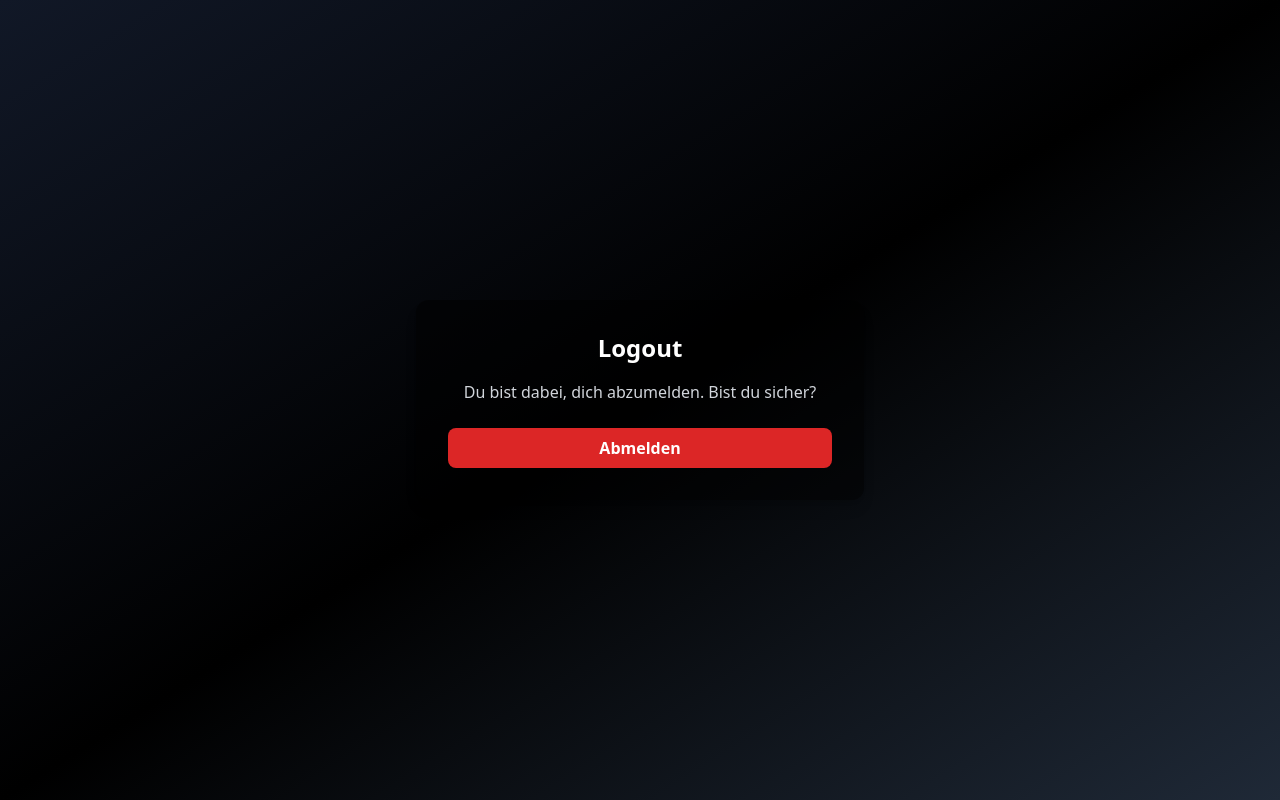
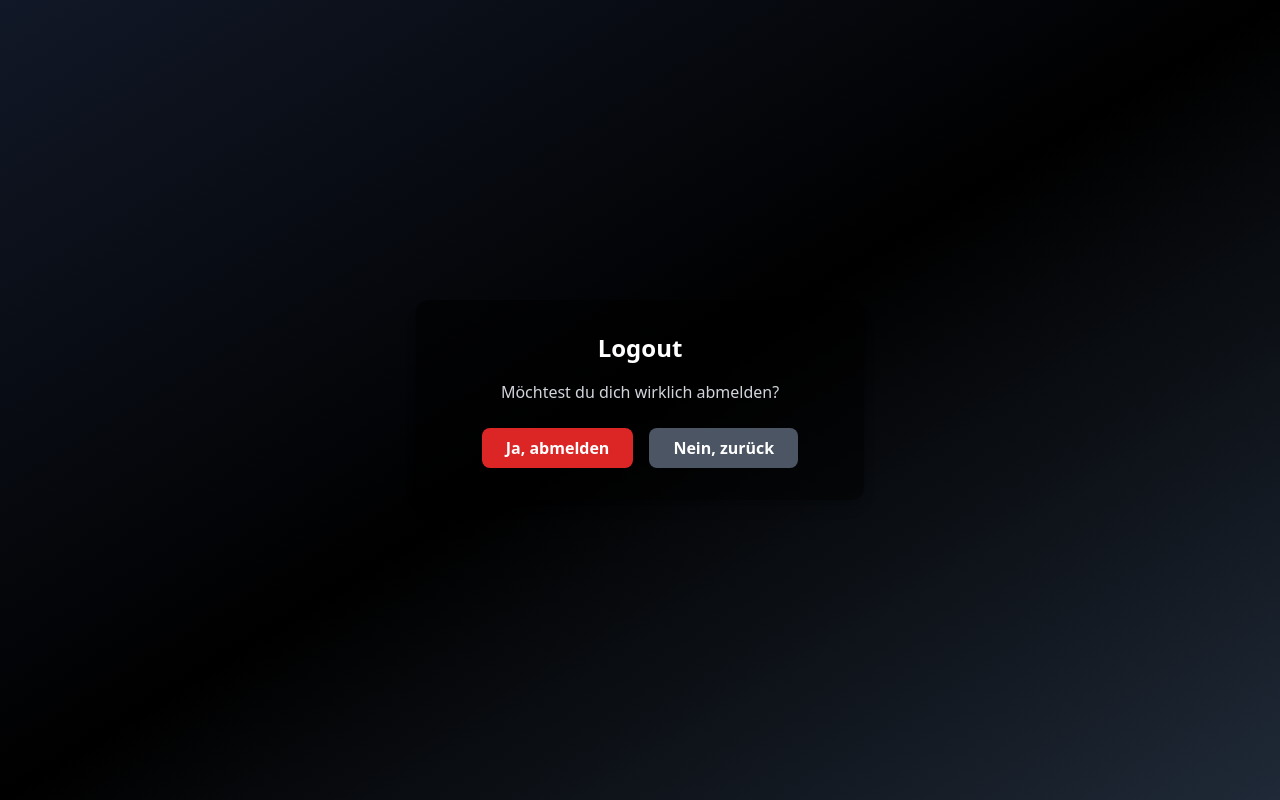
Before and after one commit to MarcDU1973/habit-tracker-delphine, a Next.js app: page /logout in a window 1280 px wide. Built offline with nearby package versions, Linux system fonts and the light colour scheme.

Commit message:
incl. Login gegen Users

```diff
--- a/app/(protected)/layout.tsx
+++ b/app/(protected)/layout.tsx
@@ -11,10 +11,25 @@ export default async function ProtectedLayout({ children }: { children: React.Re
   }
 
   return (
-    <section className="min-h-screen bg-gray-900 text-white">
-      <header className="p-4 flex justify-between items-center bg-black/40">
-        <h1 className="font-bold">Habit App</h1>
-        {/* Variante 2: Link zur Logout-Seite */}
+    <section className="min-h-screen bg-gradient-to-br from-sky-200 via-sky-500 to-sky-700 text-white">
+      <header className="p-4 flex justify-between items-center bg-black/40 backdrop-blur">
+        {/* Navigation links oben links */}
+        <nav className="flex gap-6">
+          <Link href="/" className="hover:text-yellow-300 font-semibold">
+            Dashboard
+          </Link>
+          <Link href="/schwimmer" className="hover:text-yellow-300 font-semibold">
+            Schwimmer
+          </Link>
+          <Link href="/habits" className="hover:text-yellow-300 font-semibold">
+            Habits
+          </Link>
+        </nav>
+
+        {/* App-Titel mittig */}
+        <h1 className="font-bold text-lg">Habit App</h1>
+
+        {/* Logout rechts */}
         <Link
           href="/logout"
           className="bg-red-600 px-4 py-2 rounded hover:bg-red-700"
@@ -22,6 +37,7 @@ export default async function ProtectedLayout({ children }: { children: React.Re
           Logout
         </Link>
       </header>
+
       <main className="p-8">{children}</main>
     </section>
   )
--- a/app/api/login/route.ts
+++ b/app/api/login/route.ts
@@ -7,10 +7,16 @@ export async function POST(request: Request) {
 
   // Direkt den passenden Benutzer holen
   const { data: user, error } = await supabase
-    .from("login")
+    .from("users")
     .select("*")
     .eq("username", cleanUsername)
     .single() // liefert direkt ein Objekt statt Array
+
+    console.log("Supabase result:", { user, error })
+    if (error) {
+      return NextResponse.json({ error: "User nicht gefunden" }, { status: 401 })
+    }
+
 
   if (error || !user) {
     return NextResponse.json({ error: "User nicht gefunden" }, { status: 401 })
--- a/app/api/logout/route.ts
+++ b/app/api/logout/route.ts
@@ -2,7 +2,10 @@ import { NextResponse } from "next/server"
 
 export async function POST() {
   const response = NextResponse.json({ success: true })
-  // Cookie löschen
-  response.cookies.set("user", "", { maxAge: 0, path: "/" })
+  response.cookies.set("user", "", {
+    httpOnly: true,
+    path: "/",
+    maxAge: 0,
+  })
   return response
 }
--- a/app/login/page.tsx
+++ b/app/login/page.tsx
@@ -1,9 +1,13 @@
 "use client"
 
 import { useState } from "react"
+import { useRouter } from "next/navigation"
+
 
 export default function LoginPage() {
   const [username, setUsername] = useState("")
+  const router = useRouter()
+
 
   async function handleLogin(e: React.FormEvent) {
     e.preventDefault()
@@ -15,8 +19,9 @@ export default function LoginPage() {
     })
 
     if (res.ok) {
-      // Weiterleitung zur Habit-Seite
-      window.location.href = "/habit"
+   // ✅ Weiterleitung nach erfolgreichem Login
+   router.push("/habit")
+
     } else {
       alert("Login fehlgeschlagen")
     }
--- a/app/logout/page.tsx
+++ b/app/logout/page.tsx
@@ -14,15 +14,21 @@ export default function LogoutPage() {
     <main className="min-h-screen flex items-center justify-center bg-gradient-to-br from-gray-900 via-black to-gray-800">
       <div className="bg-black/50 p-8 rounded-xl shadow-lg text-center text-white w-full max-w-md">
         <h1 className="text-2xl font-bold mb-4">Logout</h1>
-        <p className="mb-6 text-gray-300">
-          Du bist dabei, dich abzumelden. Bist du sicher?
-        </p>
-        <button
-          onClick={handleLogout}
-          className="bg-red-600 hover:bg-red-700 px-6 py-2 rounded-lg font-semibold transition-colors w-full"
-        >
-          Abmelden
-        </button>
+        <p className="mb-6 text-gray-300">Möchtest du dich wirklich abmelden?</p>
+        <div className="flex gap-4 justify-center">
+          <button
+            onClick={handleLogout}
+            className="bg-red-600 hover:bg-red-700 px-6 py-2 rounded-lg font-semibold transition-colors"
+          >
+            Ja, abmelden
+          </button>
+          <button
+            onClick={() => router.push("/habit")}
+            className="bg-gray-600 hover:bg-gray-700 px-6 py-2 rounded-lg font-semibold transition-colors"
+          >
+            Nein, zurück
+          </button>
+        </div>
       </div>
     </main>
   )
```
